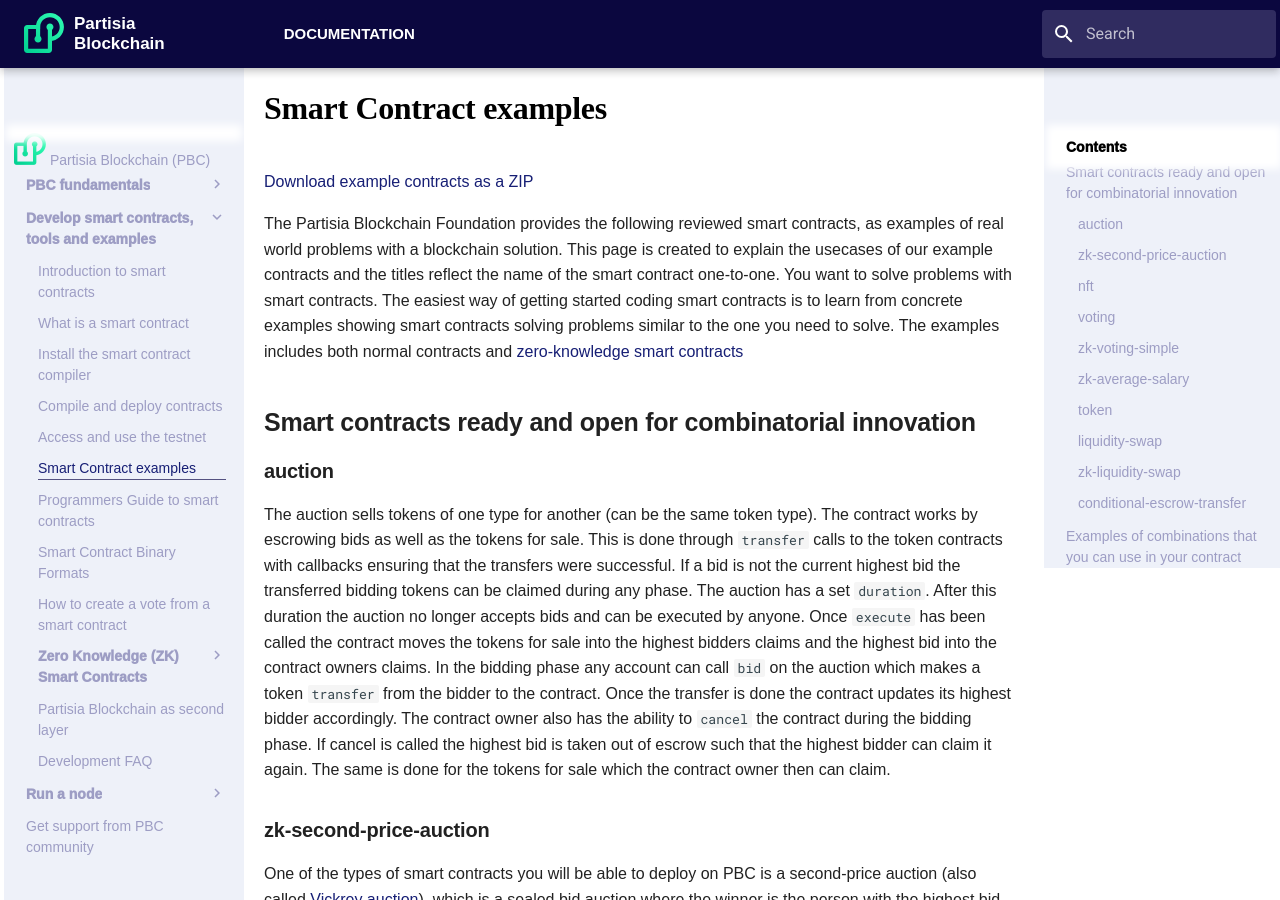
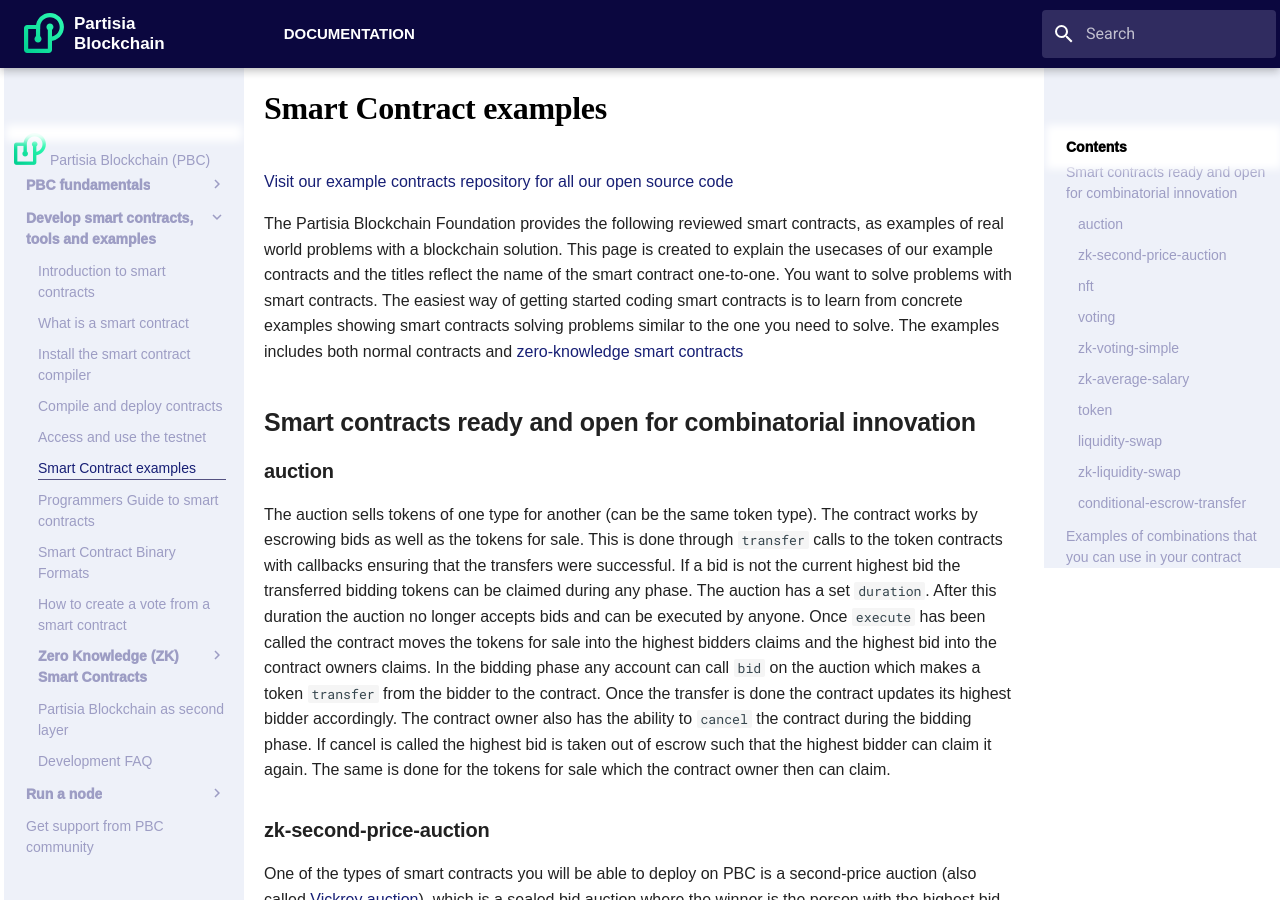
Before and after one commit to 0xSero/partisia-docs, an MkDocs documentation site: the page built from docs/smart-contracts/smart-contract-examples.md, in a window 1280 px wide and 900 px high. Built offline with MkDocs 1.6.1 and Material for MkDocs 9.7.7, drawn with Linux system fonts in a browser that asks for light colours; some web fonts are replaced; a script that is not in the unit is left out.

Commit message:
Updating link to example contracts

```diff
--- a/docs/smart-contracts/smart-contract-examples.md
+++ b/docs/smart-contracts/smart-contract-examples.md
@@ -1,6 +1,6 @@
 # Smart Contract examples
 
-[Download example contracts as a ZIP](LINK_TO_RUST_EXAMPLE_CONTRACTS)
+[Visit our example contracts repository for all our open source code](https://gitlab.com/partisiablockchain/language/example-contracts)
 
 The Partisia Blockchain Foundation provides the following reviewed smart contracts, as examples of real world problems with a blockchain solution. This page is created to explain the usecases of our example contracts and the titles reflect the name of the smart contract one-to-one.
 You want to solve problems with smart contracts. The easiest way of getting started coding smart contracts is to learn from concrete examples showing smart contracts solving problems similar to the one you need to solve. The examples includes both normal contracts and [zero-knowledge smart contracts](zk-smart-contracts.md)
```
